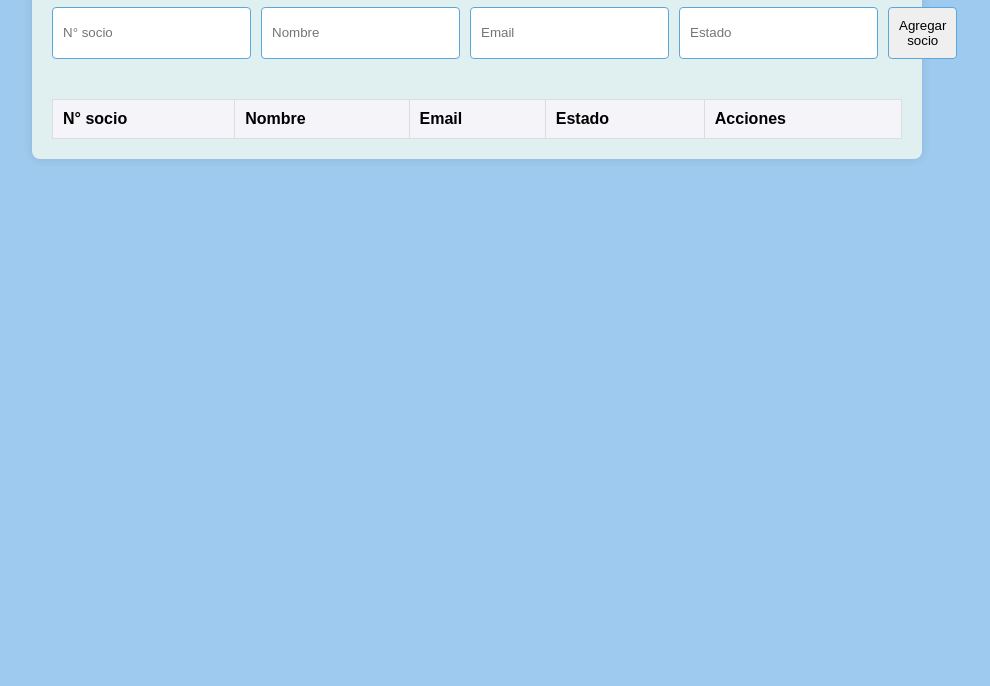
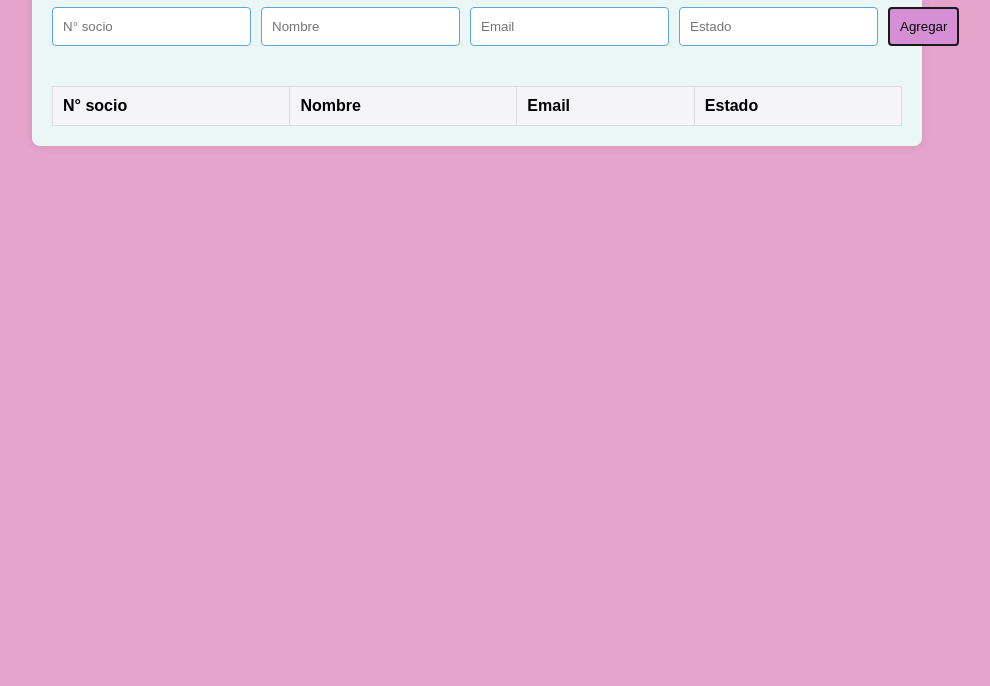
Before and after one commit to arics07/SalomoneAriadna-TPI3, a website: page public/index.html in a window 1280 px wide. Shown: the part 114-800 px from the top of the page, without its empty margins (163-1153 px from the left). Drawn offline with Linux system fonts and the light colour scheme; no server answers.

Commit message:
Subo modificaciones en el front

```diff
--- a/public/index.html
+++ b/public/index.html
@@ -9,12 +9,12 @@
 <body>
     <div class="container">
         <h1>Lista de socios 🎾</h1>
-        <form id="member-form" action="">
+            <form id="member-form" action="">
             <input type="text" id="number" placeholder="N° socio" required>
             <input type="text" id="name" placeholder="Nombre" required>
             <input type="email" id="email" placeholder="Email" required>
             <input type="text" id="status" placeholder="Estado" required>
-            <button type="submit">Agregar socio</button>
+            <button class="add-btn">Agregar</button>
         </form>
 
         <table>
@@ -24,7 +24,6 @@
                     <th>Nombre</th>
                     <th>Email</th>
                     <th>Estado</th>
-                    <th>Acciones</th>
                 </tr>
             </thead>
             <tbody id="members-table"></tbody>
--- a/public/script.js
+++ b/public/script.js
@@ -18,10 +18,6 @@ function renderMembers(members) {
             <td>${member.name}</td>
             <td>${member.email}</td>
             <td>${member.status}</td>
-            <td>
-                <button class="delete-btn" onclick="deleteMember('${member.id}')">Eliminar</button>
-                <button class="edit-btn" onclick="populateForm('${member.id}')">Editar</button>
-            </td>
         </tr>
     `).join('');
 }
--- a/public/style.css
+++ b/public/style.css
@@ -2,14 +2,14 @@ body {
     font-family: Arial, Helvetica, sans-serif;
     margin: 0;
     padding: 0;
-    background-color: #9dcaee;
+    background-color: #e6a4cc;
 }
 
 .container {
     max-width: 850px;
     margin: 20px auto;
     padding: 20px;
-    background: #e0efef;
+    background: #ebf6f6;
     border-radius: 8px;
     box-shadow: 0 0 10px rgb(0, 0, 0, 0.1);
 }
@@ -47,7 +47,25 @@ table th {
 }
 
 button {
-    cursor: pointer
+    padding: 10px 18px;
+    background-color: #d48cc4;
+    color: white;
+    border: none;
+    border-radius: 6px;
+    cursor: pointer;
+    transition: all 0.2s ease;
+    font-family: Arial, Helvetica, sans-serif;
+    border: 1px solid #191a1a;
+}
+
+button:hover {
+    background-color: #27ae60;
+}
+
+.add-btn {
+    color: rgb(3, 3, 3);
+    background-color: rgb(214, 142, 213);
+    border: 2px solid #191a1a;
 }
 
 .edit-btn {
```
